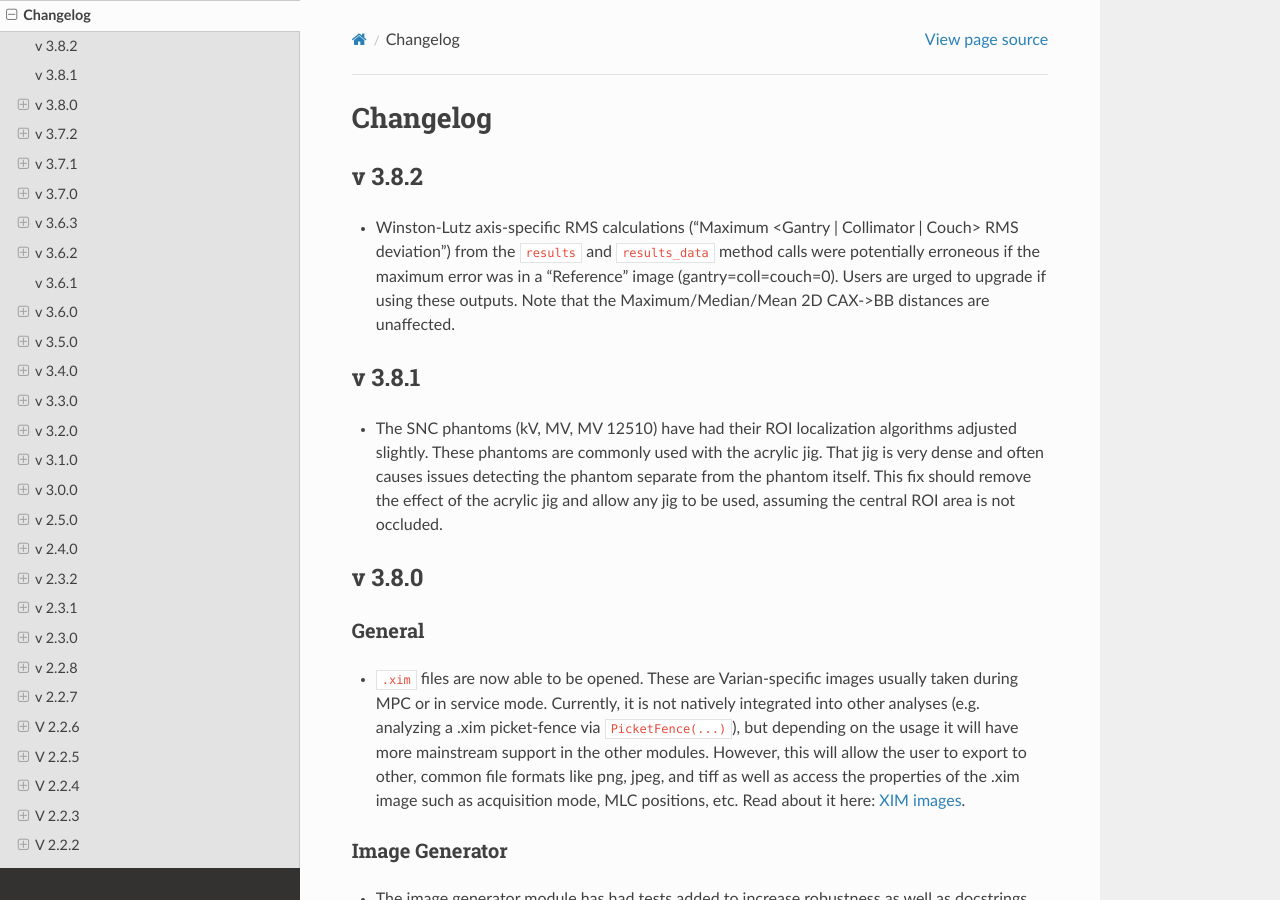
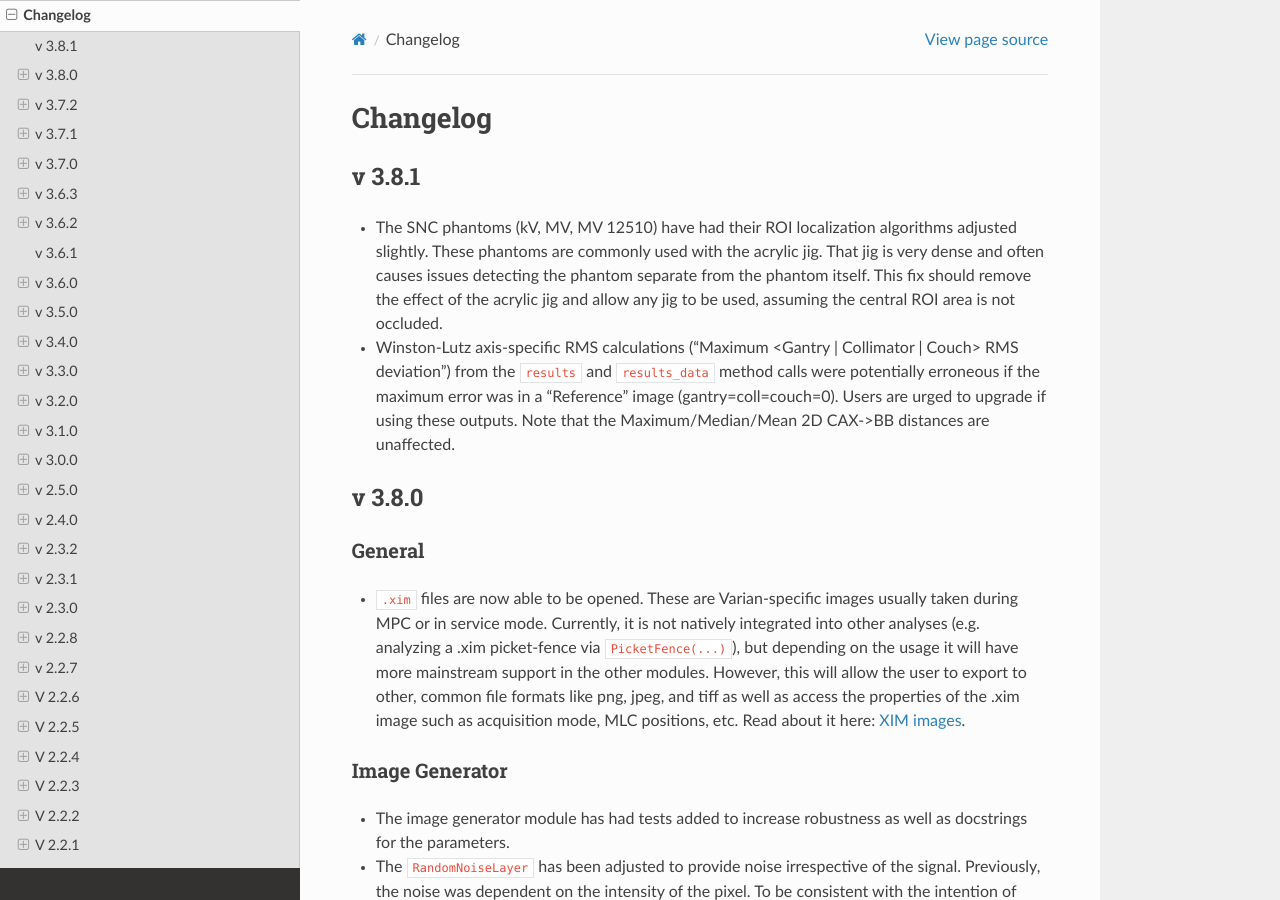
Before and after one commit to jrkerns/pylinac, a Sphinx documentation site: the page built from docs/source/changelog.rst, in a window 1280 px wide and 900 px high. Built offline with Sphinx 7.4.7 and the Read the Docs theme 2.0.0, drawn with Linux system fonts in a browser that asks for light colours; cross-references to code outside the pages are shown as plain code; some of the changed lines change nothing that is shown.

Commit message:
fix changelog

```diff
--- a/docs/source/changelog.rst
+++ b/docs/source/changelog.rst
@@ -2,13 +2,6 @@
 =========
 Changelog
 =========
-
-v 3.8.2
--------
-
-* Winston-Lutz axis-specific RMS calculations ("Maximum <Gantry | Collimator | Couch> RMS deviation") from the ``results`` and ``results_data`` method calls were potentially erroneous
-  if the maximum error was in a "Reference" image (gantry=coll=couch=0). Users are urged to upgrade if using these outputs.
-  Note that the Maximum/Median/Mean 2D CAX->BB distances are unaffected.
 
 v 3.8.1
 -------
@@ -17,6 +10,10 @@ v 3.8.1
   are commonly used with the acrylic jig. That jig is very dense and often causes issues detecting the phantom separate
   from the phantom itself. This fix should remove the effect of the acrylic jig and allow any jig to be used, assuming
   the central ROI area is not occluded.
+
+* Winston-Lutz axis-specific RMS calculations ("Maximum <Gantry | Collimator | Couch> RMS deviation") from the ``results`` and ``results_data`` method calls were potentially erroneous
+  if the maximum error was in a "Reference" image (gantry=coll=couch=0). Users are urged to upgrade if using these outputs.
+  Note that the Maximum/Median/Mean 2D CAX->BB distances are unaffected.
 
 v 3.8.0
 -------
```
